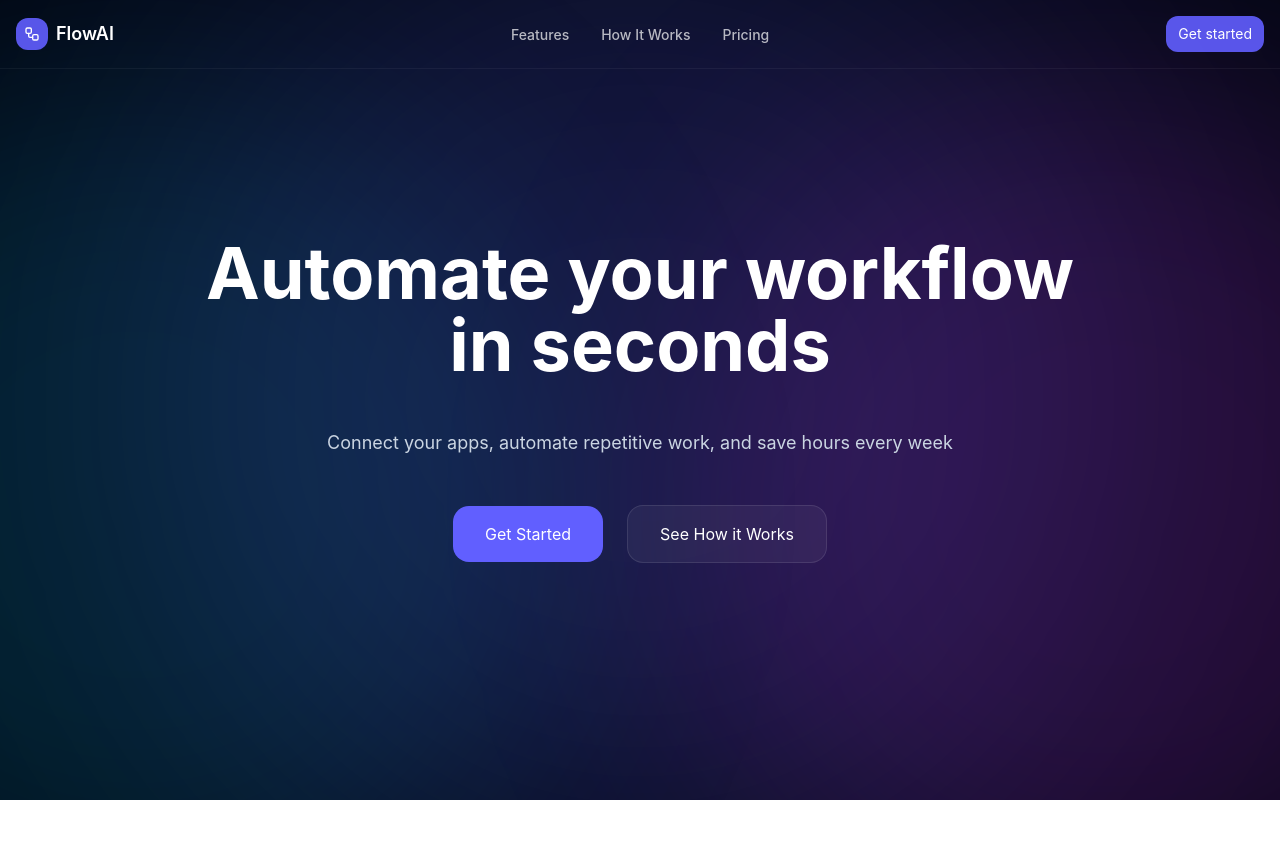
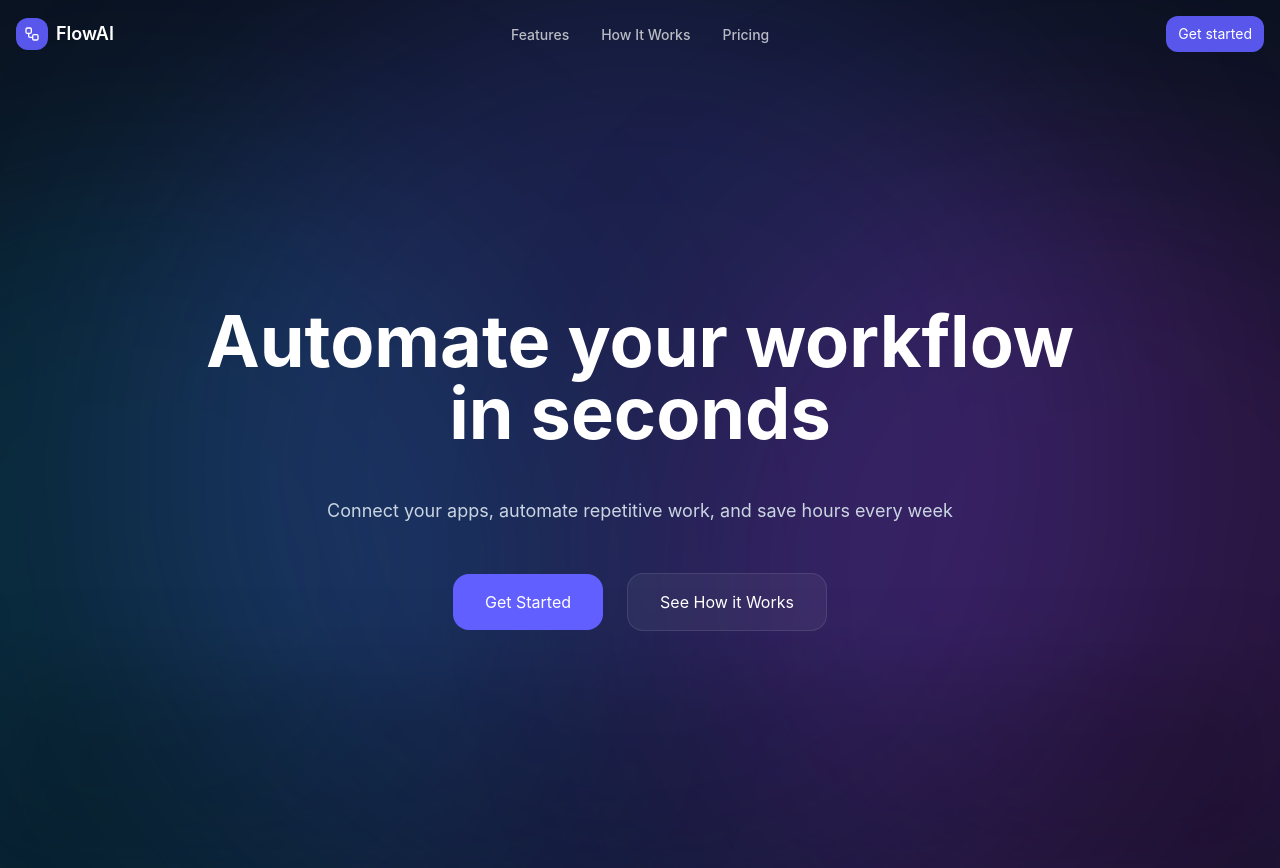
Before and after one commit to hala261/flow-ai, a Vue app: page / in a window 1280 px wide. Before the commit the page ends 800 px from the top, so only its background shows below. Built offline with nearby package versions, Linux system fonts and the light colour scheme.

Commit message:
add hero gradient overlay and refine navbar styling

```diff
--- a/src/components/HeroSection.vue
+++ b/src/components/HeroSection.vue
@@ -1,5 +1,5 @@
 <template>
-    <section class="relative isolate min-h-screen overflow-hidden bg-[#030712] text-white px-6">
+    <section class="relative isolate min-h-screen px-6">
 
         <div
             class="absolute -left-72 top-20
@@ -15,7 +15,7 @@
             w-250 h-250
             rounded-full
             bg-indigo-500/20
-            blur-[140px]">
+            blur-[120px]">
         </div>
 
         <div
@@ -26,13 +26,15 @@
             blur-[120px]">
         </div>
 
-        <div class="relative max-w-5xl mx-auto min-h-screen flex flex-col items-center justify-center text-center gap-12">
+        <div class="absolute bottom-0 left-0 w-full h-50 bg-black/15 blur-2xl"></div>
+
+        <div class="relative z-10 max-w-5xl mx-auto min-h-screen flex flex-col items-center justify-center text-center gap-12">
             <h1 class="max-w-4xl text-5xl md:text-7xl font-bold">Automate your workflow in seconds</h1>
             <p class="max-w-2xl text-base md:text-lg text-slate-300">
                 Connect your apps, automate repetitive work, and save hours every week
             </p>
             <div class="flex flex-col md:flex-row items-center justify-center gap-6">
-                <button class="px-8 py-4 rounded-2xl bg-indigo-500 cursor-pointer hover:shadow-indigo-500/30 hover:scale-105 transition">Get Started</button>
+                <button class="px-8 py-4 rounded-2xl bg-indigo-500 cursor-pointer hover:shadow-indigo-500/30 hover:scale-105 transition duration-300">Get Started</button>
                 <button class="px-8 py-4 rounded-2xl border border-white/10 bg-white/5 cursor-pointer hover:bg-white/10 hover:border-white/20 transition">See How it Works</button>
             </div>
         </div>
--- a/src/components/Navbar.vue
+++ b/src/components/Navbar.vue
@@ -1,12 +1,12 @@
 <template>
-    <nav class="fixed w-full z-20 top-0 border-b border-white/5">
+    <nav class="relative w-full z-20">
         <div class="max-w-7xl flex items-center justify-between mx-auto p-4">
 
             <div class="flex items-center gap-2">
                 <div class="w-8 h-8 flex items-center justify-center rounded-xl bg-indigo-500/90">
-                <Workflow class="w-4 h-4 text-white" />
+                    <Workflow class="w-4 h-4" />
                 </div>
-            <span class="text-lg font-semibold whitespace-nowrap text-white">FlowAI</span>
+                <span class="text-lg font-semibold whitespace-nowrap">FlowAI</span>
             </div>
 
             <div class="hidden md:block">
@@ -32,9 +32,8 @@
             </div>
 
             <div>
-            <button type="button" class="bg-indigo-500/90 cursor-pointer hover:shadow-indigo-500/30 hover:scale-105 transition text-white text-sm px-3 py-2 rounded-xl">Get started</button>
+                <button type="button" class="bg-indigo-500/90 cursor-pointer hover:shadow-indigo-500/30 hover:scale-105 transition duration-300 text-sm px-3 py-2 rounded-xl">Get started</button>
             </div>
-
         </div>
     </nav>
 </template>
--- a/src/pages/Home.vue
+++ b/src/pages/Home.vue
@@ -4,6 +4,8 @@ import HeroSection from '@/components/HeroSection.vue';
 </script>
 
 <template>
-    <Navbar />
-    <HeroSection />
+    <div class="relative bg-[#0b1220] text-white min-h-screen overflow-hidden">
+        <Navbar />
+        <HeroSection />
+    </div>
 </template>
```
Lines whose indentation alone changed are shown as unchanged.
